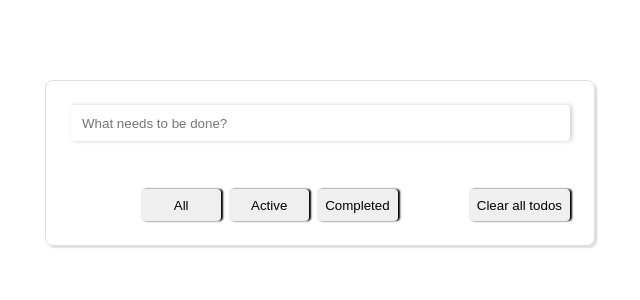
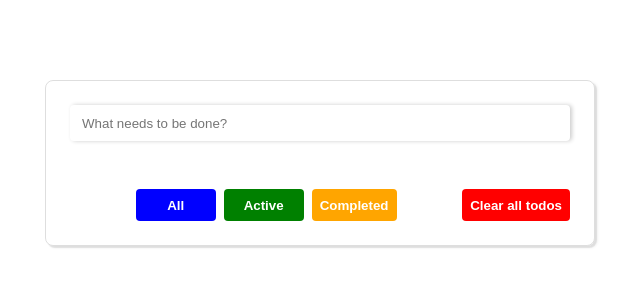
Before and after one commit to manabie-com/mana-do, a React (Create React App) app: page / in a window 1280 px wide. Shown: the top 300 px of the page, without its empty margins (320-960 px from the left). Built offline with nearby package versions, Linux system fonts and the light colour scheme.

Commit message:
add styles

```diff
--- a/src/App.css
+++ b/src/App.css
@@ -12,6 +12,25 @@ button {
   min-height: 32px;
   min-width: 80px;
   padding: 4px 8px;
+  cursor: pointer;
+  color: #fff;
+  font-weight: bold;
+}
+
+.Btn__all {
+  background-color: blue;
+}
+
+.Btn__active {
+  background-color: green;
+}
+
+.Btn__completed {
+  background-color: orange;
+}
+
+.Btn__clear {
+  background-color: red;
 }
 
 button:hover {
@@ -43,6 +62,29 @@ input {
 
 input:focus {
   box-shadow: 1px 0 9px rgba(0,0,0, 0.25);
+}
+
+span {
+  cursor: pointer;
+  border-bottom: 1px solid #f3f3f3;
+  margin: 0 5px;
+}
+
+.Todo__edit {
+  width: 100%;
+  margin: 0 5px;
+}
+
+.Todo__tooltip {
+  position: absolute;
+  text-align: center;
+  width: 100px;
+  border-radius: 5px;
+  padding: 10px;
+  background-color: black;
+  color: white;
+  font-size: 12px;
+  margin-left: 10px;
 }
 
 .ToDo__container {
@@ -104,6 +146,7 @@ input:focus {
   width: 24px;
   height: 24px;
   flex-shrink: 0;
+  background-color: gray;
 }
 
 .Todo__toolbar {
@@ -120,6 +163,3 @@ input:focus {
 .Todo__tabs > *:not(:last-child) {
   margin-right: 8px;
 }
-
-.Action__btn {
-}
```
